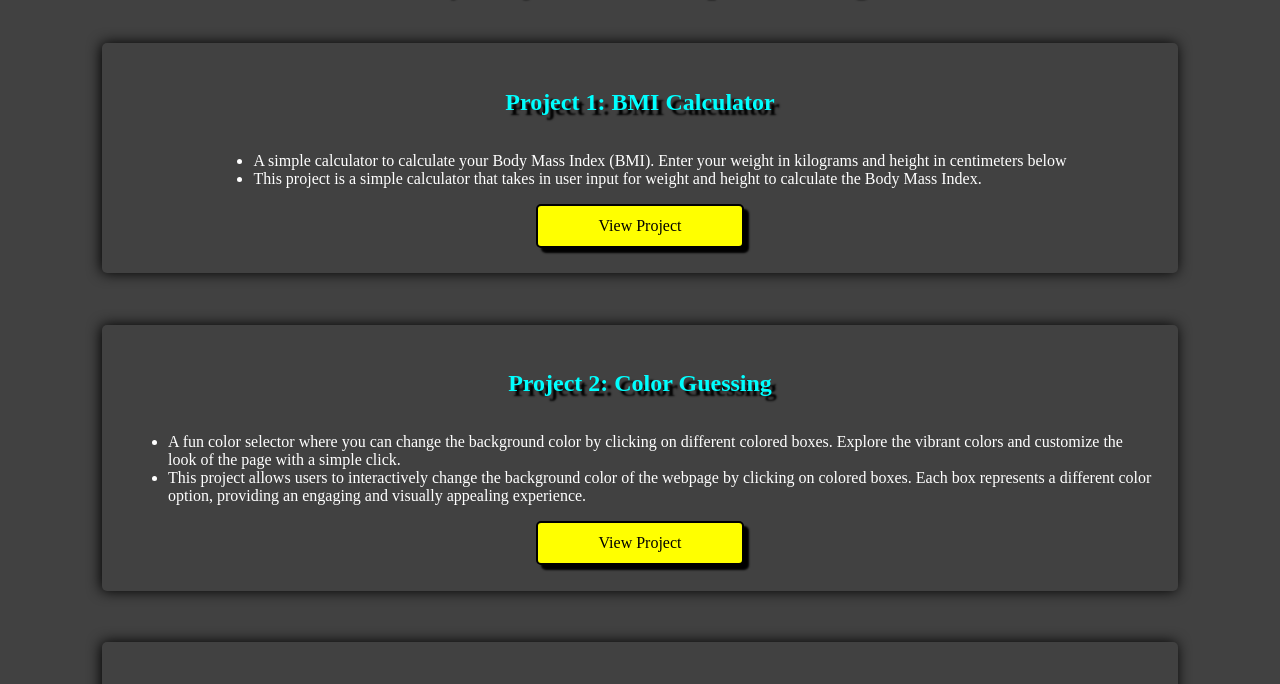
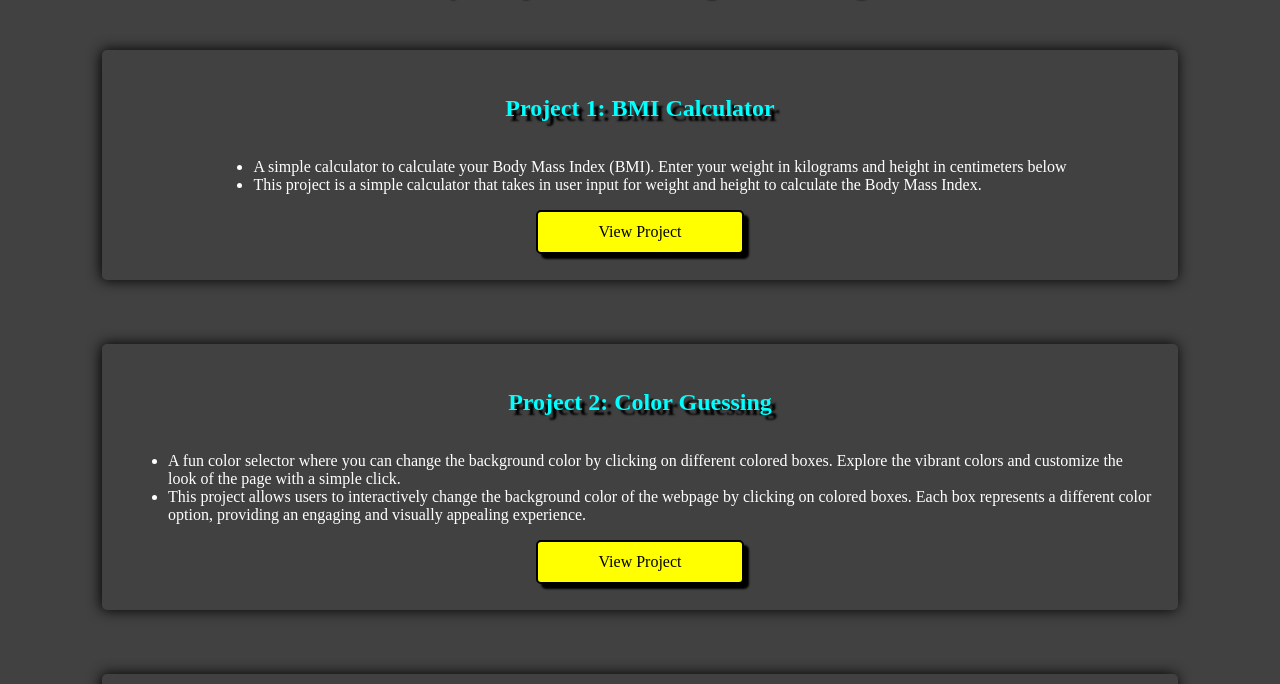
Before and after one commit to ChaithanyaKrishna28/ChaithanyaKrishna28.github.io, a plain HTML site: page chaithanyakrishna-javascript/index.html in a window 1280 px wide. Shown: the part 62-746 px from the top of the page. Drawn offline with Linux system fonts and the light colour scheme.

Commit message:
style.css updated

```diff
--- a/chaithanyakrishna-javascript/style.css
+++ b/chaithanyakrishna-javascript/style.css
@@ -61,6 +61,6 @@ h1{
     justify-content: center;
     flex-direction: column;
     box-shadow: -1px 0px 14px black;
-    margin: 2%;
+    margin: 2.5%;
     border-radius: 5px;
 }
```
